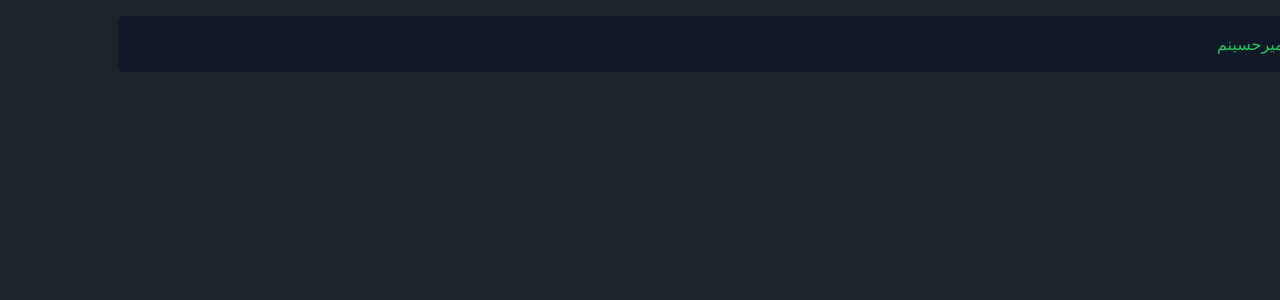
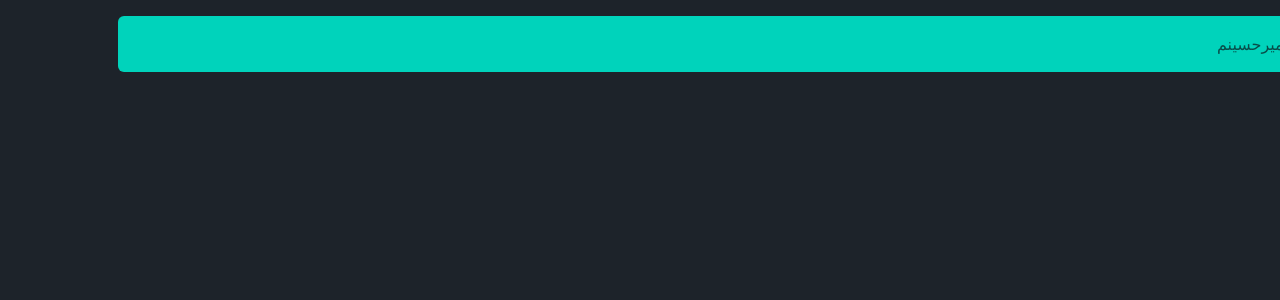
Before and after one commit to amirrajj-dev/sabz-academy, a Next.js app in the folder frontend/: page / in a window 1280 px wide. Shown: the top 300 px of the page. Built offline with nearby package versions, Linux system fonts and the light colour scheme.

Commit message:
add some necessary packages🎓💚

```diff
--- a/frontend/src/app/page.tsx
+++ b/frontend/src/app/page.tsx
@@ -2,7 +2,11 @@ import React from 'react'
 
 const page = () => {
   return (
-    <div className='bg-main-background text-main-green p-4 m-4 rounded-md font-dan'>سلام من امیرحسینم</div>
+   <>
+    <div className='bg-accent text-accent-content p-4 m-4 rounded-md font-dan'>سلام من امیرحسینم</div>
+
+   </>
+
   )
 }
 
```
Also changed, not shown: frontend/package.json (+7 -1 lines), 1 other file (tests, documents, lock files or other folders).
